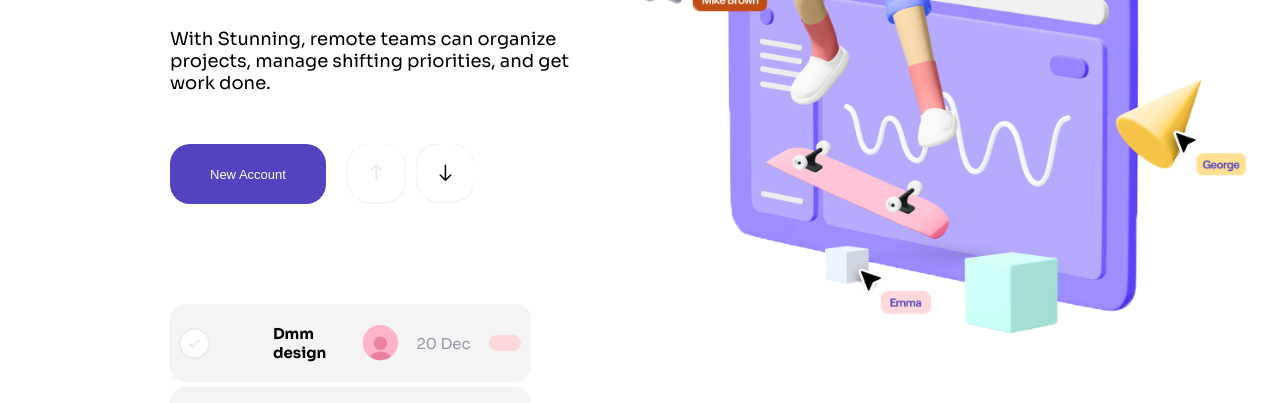
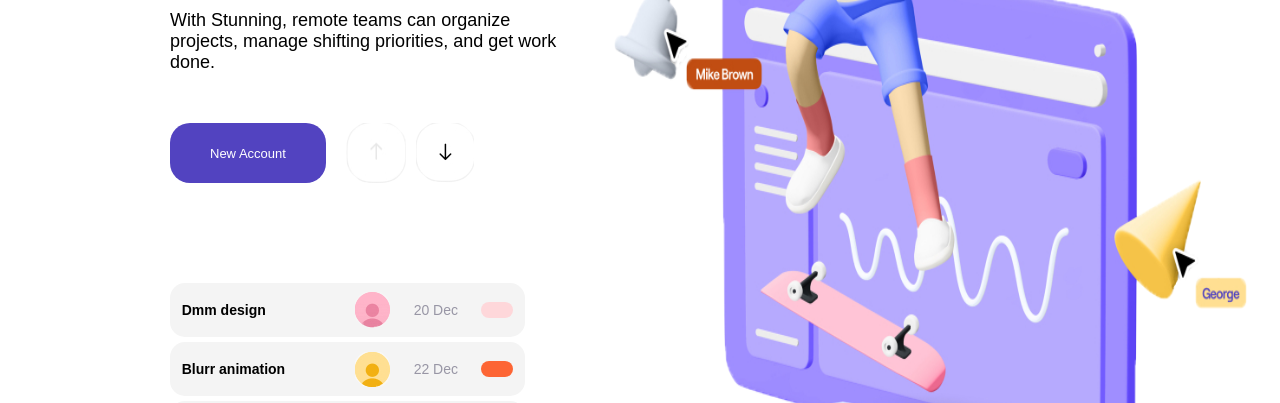
Before and after one commit to Shaswat-cse/StunningPage, a plain HTML site: page index.html in a window 1280 px wide. Shown: the part 389-792 px from the top of the page. Drawn offline with Linux system fonts and the light colour scheme.

Commit message:
style.css

```diff
--- a/style/style.css
+++ b/style/style.css
@@ -1,4 +1,4 @@
-@import url('https://fonts.googleapis.com/css2?family=Sora:wght@400;600;700;800&display=swap');
+
 body{
     margin: 0px;
     font-family: 'Sora', sans-serif;
@@ -66,6 +66,7 @@ body{
     width: 60%;
 }
 .landing-section-image{
+    height: 100%;
     width: 95%;
 }
 .new-account-section{
@@ -105,14 +106,20 @@ body{
     display: flex;
     align-items: center;
 }
+.gray-tick{
+    background-image: url("images/tick-gray.png");
+    width:30%;
+    height:31px;
+    background-repeat: no-repeat;
+}
 .design-para{
-    font-size: 15px;
+    font-size: 14px;
     width: 150px;
     font-weight: bold;
-    margin-left: 15px;
+
 }
 .date-para{
-    font-size: 15px;
+    font-size: 14px;
     color: #9896a5;
 }
 .Dmm-design-button{
@@ -143,14 +150,7 @@ body{
     box-shadow: 3px 3px 15px #9896a5,-3px -3px 15px #9896a5;
     background-color: white;
     cursor: pointer;
-    .gray-tick2{
+    .gray-tick{
         background-image: url("images/tick-blue.png");
     }
 }
-
-.gray-tick2{
-    background-image: url("images/tick-gray.png");
-    width:100%;
-    height:31px;
-    background-repeat: no-repeat;
-}
```
